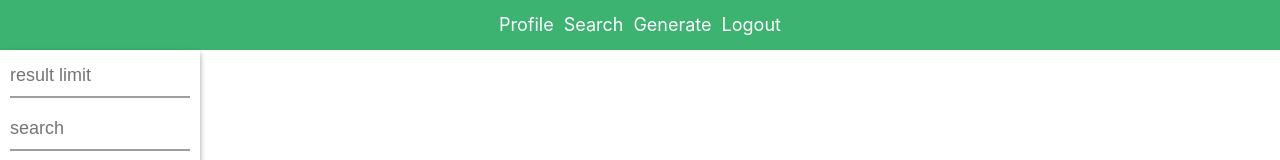
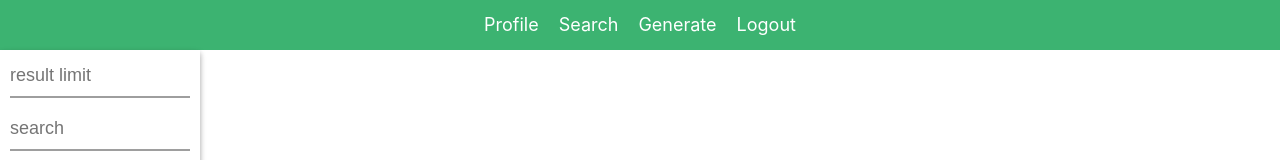
Before and after one commit to cyberw0lfe/spotifysidekick, a React app in the folder client/: page /search in a window 1280 px wide. Shown: the top 160 px of the page. Built offline with nearby package versions, Linux system fonts and the light colour scheme.

Commit message:
fix header buttons

```diff
--- a/client/src/components/common/styles.css
+++ b/client/src/components/common/styles.css
@@ -12,7 +12,7 @@
   color: white;
   text-align: center;
   align-items: center;
-  padding: 12px 0px;
+  padding: 12px 5px;
   text-decoration: none;
   font-size: 18px;
   line-height: 15px;
```
